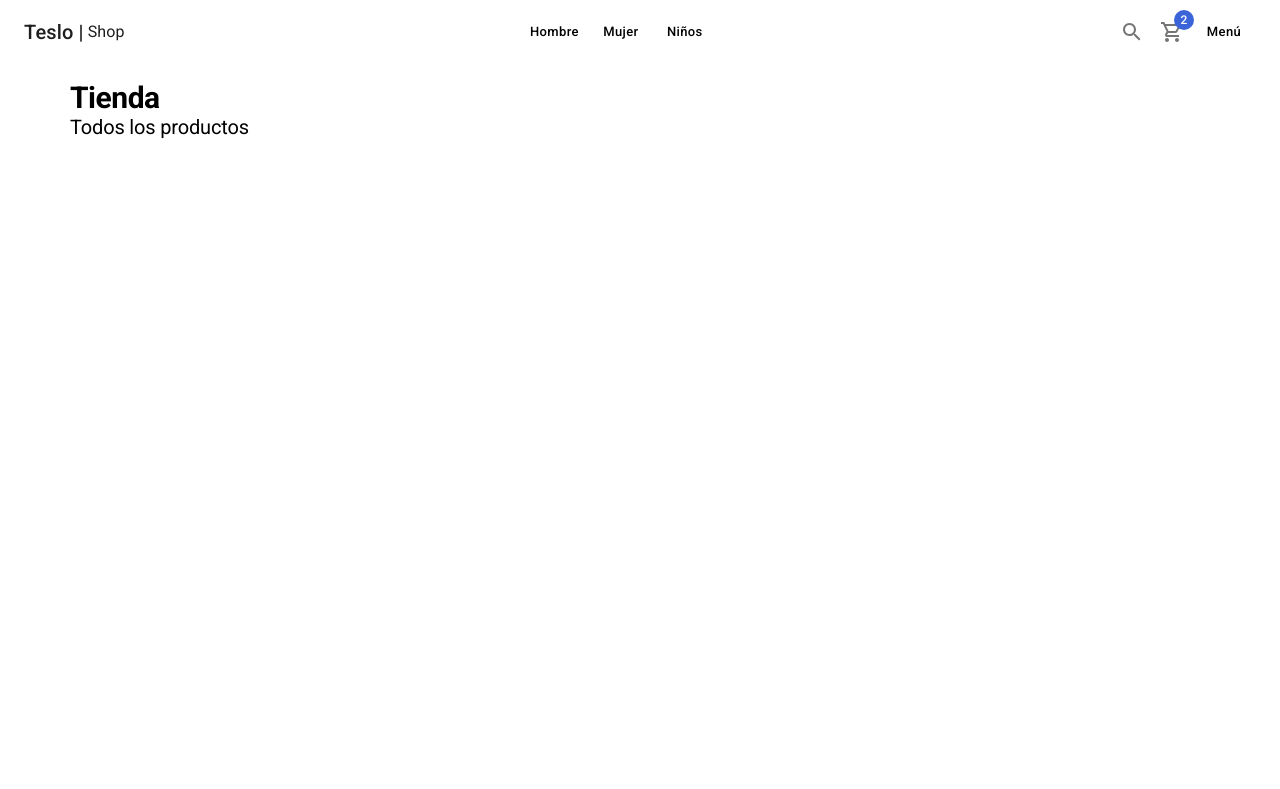
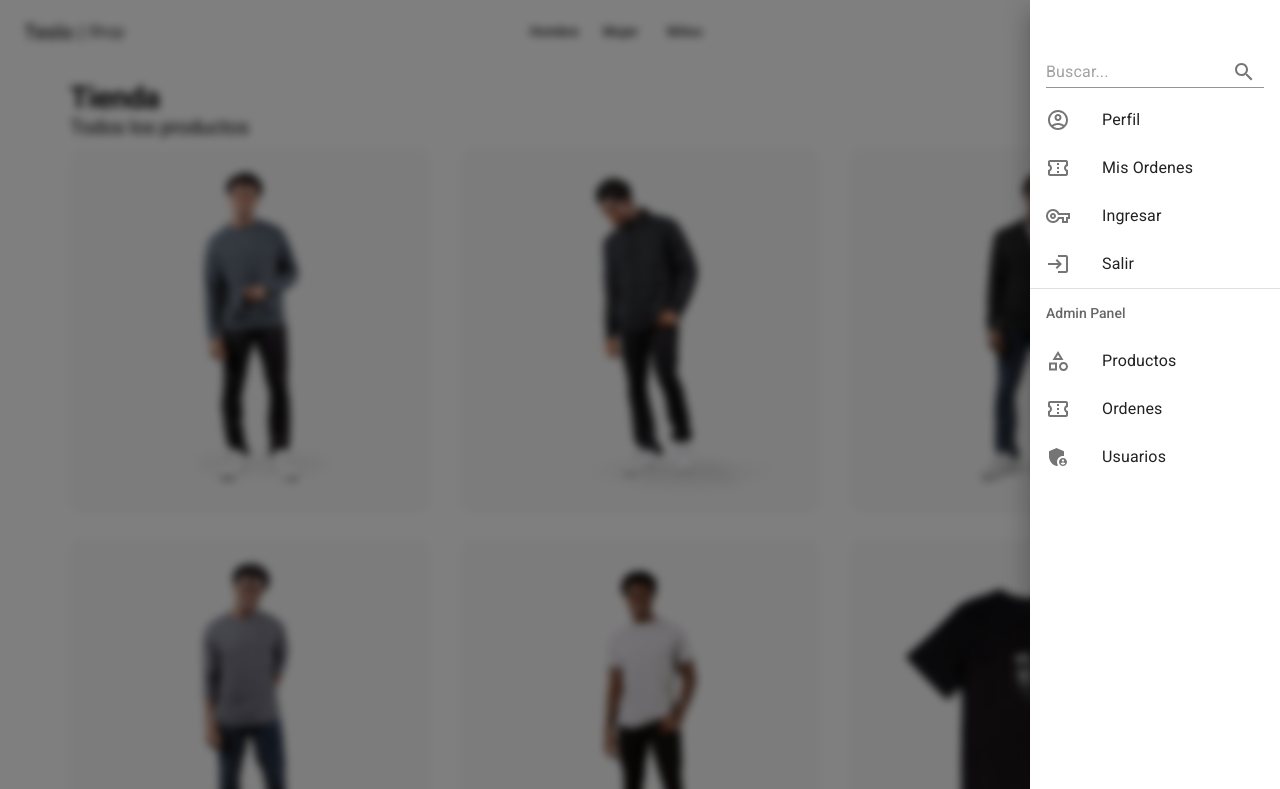
Before and after one commit to salcrom/teslo-shop, a Next.js app: page / in a window 1280 px wide. Shown: the top 789 px of the page. Built offline with nearby package versions, Linux system fonts and the light colour scheme.

Commit message:
Añadida SideMenu sin funcionalidad y ProductList básico

```diff
--- a/components/layouts/ShopLayout.tsx
+++ b/components/layouts/ShopLayout.tsx
@@ -1,6 +1,6 @@
 import { FC, PropsWithChildren } from 'react';
 import Head from 'next/head'
-import { Navbar } from 'components/ui';
+import { Navbar, SideMenu } from 'components/ui';
 
 
 
@@ -36,7 +36,7 @@
                 <Navbar />
             </nav>
 
-            {/* TODO: Sidebar */}
+            <SideMenu />
 
             <main style={{
                 margin: '80px auto',
--- /dev/null
+++ b/components/products/ProductCard.tsx
@@ -0,0 +1,27 @@
+import { FC } from 'react';
+
+import { Card, CardActionArea, CardMedia, Grid } from '@mui/material'
+
+import { IProduct } from 'interfaces';
+
+
+interface Props {
+    product: IProduct;
+}
+
+
+export const ProductCard: FC<Props> = ({ product }) => {
+    return (
+        <Grid item xs={6} sm={4} key={ product.slug }>
+            <Card>
+                <CardActionArea>
+                <CardMedia
+                    component='img'
+                    image={ `products/${ product.images[0] }` }
+                    alt={ product.title }
+                />
+                </CardActionArea>
+            </Card>
+        </Grid>
+    )
+}
--- /dev/null
+++ b/components/products/ProductList.tsx
@@ -0,0 +1,27 @@
+import { FC } from 'react'
+
+import { Grid } from '@mui/material'
+
+import { IProduct } from 'interfaces'
+import { ProductCard } from '.'
+
+
+interface Props {
+    products: IProduct[]
+}
+
+
+export const ProductList: FC<Props> = ({ products }) => {
+    return (
+        <Grid container spacing={4}>
+            {
+                products.map( product => (
+                    <ProductCard
+                        key={ product.slug }
+                        product={ product }
+                    />
+                ))
+            }
+        </Grid>
+    )
+}
--- /dev/null
+++ b/components/products/index.ts
@@ -0,0 +1,4 @@
+
+
+export * from './ProductCard'
+export * from './ProductList'
--- /dev/null
+++ b/components/ui/SideMenu.tsx
@@ -0,0 +1,111 @@
+import { Box, Divider, Drawer, IconButton, Input, InputAdornment, List, ListItem, ListItemIcon, ListItemText, ListSubheader } from "@mui/material"
+import { AccountCircleOutlined, AdminPanelSettings, CategoryOutlined, ConfirmationNumberOutlined, EscalatorWarningOutlined, FemaleOutlined, LoginOutlined, MaleOutlined, SearchOutlined, VpnKeyOutlined } from "@mui/icons-material"
+
+
+export const SideMenu = () => {
+    return (
+        <Drawer
+            open={ true }
+            anchor='right'
+            sx={{ backdropFilter: 'blur(4px)', transition: 'all 0.5s ease-out' }}
+        >
+            <Box sx={{ width: 250, paddingTop: 5 }}>
+
+                <List>
+
+                    <ListItem>
+                        <Input
+                            type='text'
+                            placeholder="Buscar..."
+                            endAdornment={
+                                <InputAdornment position="end">
+                                    <IconButton
+                                    aria-label="toggle password visibility"
+                                    >
+                                        <SearchOutlined />
+                                    </IconButton>
+                                </InputAdornment>
+                            }
+                        />
+                    </ListItem>
+
+                    <ListItem button>
+                        <ListItemIcon>
+                            <AccountCircleOutlined/>
+                        </ListItemIcon>
+                        <ListItemText primary={'Perfil'} />
+                    </ListItem>
+
+                    <ListItem button>
+                        <ListItemIcon>
+                            <ConfirmationNumberOutlined/>
+                        </ListItemIcon>
+                        <ListItemText primary={'Mis Ordenes'} />
+                    </ListItem>
+
+
+                    <ListItem button sx={{ display: { xs: '', sm: 'none' } }}>
+                        <ListItemIcon>
+                            <MaleOutlined/>
+                        </ListItemIcon>
+                        <ListItemText primary={'Hombres'} />
+                    </ListItem>
+
+                    <ListItem button sx={{ display: { xs: '', sm: 'none' } }}>
+                        <ListItemIcon>
+                            <FemaleOutlined/>
+                        </ListItemIcon>
+                        <ListItemText primary={'Mujeres'} />
+                    </ListItem>
+
+                    <ListItem button sx={{ display: { xs: '', sm: 'none' } }}>
+                        <ListItemIcon>
+                            <EscalatorWarningOutlined/>
+                        </ListItemIcon>
+                        <ListItemText primary={'Niños'} />
+                    </ListItem>
+
+
+                    <ListItem button>
+                        <ListItemIcon>
+                            <VpnKeyOutlined/>
+                        </ListItemIcon>
+                        <ListItemText primary={'Ingresar'} />
+                    </ListItem>
+
+                    <ListItem button>
+                        <ListItemIcon>
+                            <LoginOutlined/>
+                        </ListItemIcon>
+                        <ListItemText primary={'Salir'} />
+                    </ListItem>
+
+
+                    {/* Admin */}
+                    <Divider />
+                    <ListSubheader>Admin Panel</ListSubheader>
+
+                    <ListItem button>
+                        <ListItemIcon>
+                            <CategoryOutlined/>
+                        </ListItemIcon>
+                        <ListItemText primary={'Productos'} />
+                    </ListItem>
+                    <ListItem button>
+                        <ListItemIcon>
+                            <ConfirmationNumberOutlined/>
+                        </ListItemIcon>
+                        <ListItemText primary={'Ordenes'} />
+                    </ListItem>
+
+                    <ListItem button>
+                        <ListItemIcon>
+                            <AdminPanelSettings/>
+                        </ListItemIcon>
+                        <ListItemText primary={'Usuarios'} />
+                    </ListItem>
+                </List>
+            </Box>
+        </Drawer>
+    )
+}
--- a/components/ui/index.ts
+++ b/components/ui/index.ts
@@ -1,3 +1,4 @@
 
 
 export * from './Navbar'
+export * from './SideMenu'
--- /dev/null
+++ b/interfaces/index.ts
@@ -0,0 +1,3 @@
+
+
+export * from './products'
--- /dev/null
+++ b/interfaces/products.ts
@@ -0,0 +1,15 @@
+export interface IProduct {
+    description: string;
+    images: string[];
+    inStock: number;
+    price: number;
+    sizes: ISizes[];
+    slug: string;
+    tags: string[];
+    title: string;
+    type: ITypes;
+    gender: 'men'|'women'|'kid'|'unisex'
+}
+
+export type ISizes = 'XS'|'S'|'M'|'L'|'XL'|'XXL'|'XXXL';
+export type ITypes = 'shirts'|'pants'|'hoodies'|'hats';
--- a/pages/index.tsx
+++ b/pages/index.tsx
@@ -1,6 +1,11 @@
+import type { NextPage } from 'next'
+
 import { Typography } from '@mui/material'
+
 import { ShopLayout } from 'components/layouts'
-import type { NextPage } from 'next'
+import { initialData } from 'database/products'
+import { ProductList } from 'components/products'
+
 
 
 const Home: NextPage = () => {
@@ -8,6 +13,11 @@
     <ShopLayout title={'Teslo-Shop - Home'} pageDescription={'Encuentra los mejores productos de Teslo aquí'}>
       <Typography variant='h1' component='h1'>Tienda</Typography>
       <Typography variant='h2' sx={{ mb: 1 }}>Todos los productos</Typography>
+
+      <ProductList
+        products={ initialData.products as any }
+      />
+
     </ShopLayout>
   )
 }
```
